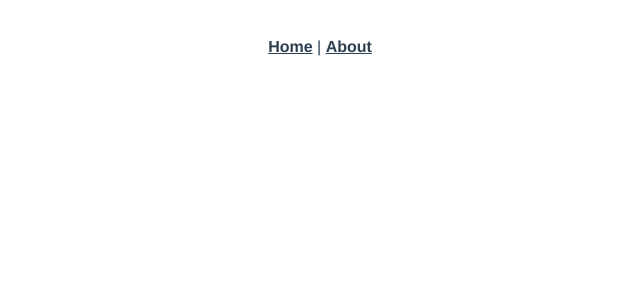
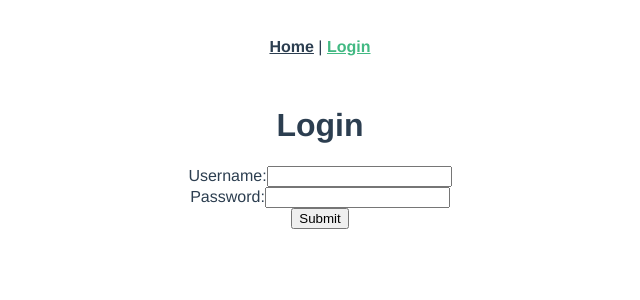
Before and after one commit to zackartborges/corkboard_frontend, a Vue app: page /login in a window 1280 px wide. Shown: the top 300 px of the page, without its empty margins (320-960 px from the left). Built offline with nearby package versions, Linux system fonts and the light colour scheme.

Commit message:
creates working login page. installs axios and all bits and pieces needed (main.js / index.js etc.)

```diff
--- a/package.json
+++ b/package.json
@@ -8,6 +8,7 @@
     "lint": "vue-cli-service lint"
   },
   "dependencies": {
+    "axios": "^0.21.1",
     "core-js": "^3.6.5",
     "vue": "^2.6.11",
     "vue-router": "^3.2.0"
--- a/src/App.vue
+++ b/src/App.vue
@@ -3,7 +3,7 @@
     <div id="nav">
       <router-link to="/">Home</router-link>
       |
-      <router-link to="/about">About</router-link>
+      <router-link to="/login">Login</router-link>
     </div>
     <router-view />
   </div>
--- /dev/null
+++ b/src/components/LoginInput.vue
@@ -0,0 +1,56 @@
+<template>
+  <div class="login">
+    <form v-on:submit.prevent="submit()">
+      <h1>Login</h1>
+      <ul>
+        <li class="text-danger" v-for="error in errors" v-bind:key="error">
+          {{ error }}
+        </li>
+      </ul>
+      <div class="form-group">
+        <label>Username:</label>
+        <input type="username" class="form-control" v-model="username" />
+      </div>
+      <div class="form-group">
+        <label>Password:</label>
+        <input type="password" class="form-control" v-model="password" />
+      </div>
+      <input type="submit" class="btn btn-primary" value="Submit" />
+    </form>
+  </div>
+</template>
+
+<script>
+import axios from "axios";
+
+export default {
+  data: function () {
+    return {
+      username: "",
+      password: "",
+      errors: [],
+    };
+  },
+  methods: {
+    submit: function () {
+      var params = {
+        username: this.username,
+        password: this.password,
+      };
+      axios
+        .post("/api/sessions", params)
+        .then((response) => {
+          axios.defaults.headers.common["Authorization"] = "Bearer " + response.data.jwt;
+          localStorage.setItem("jwt", response.data.jwt);
+          this.$router.push("/");
+        })
+        .catch((error) => {
+          console.log(error.response);
+          this.errors = ["Invalid username or password."];
+          this.username = "";
+          this.password = "";
+        });
+    },
+  },
+};
+</script>
--- a/src/main.js
+++ b/src/main.js
@@ -1,6 +1,15 @@
 import Vue from "vue";
 import App from "./App.vue";
 import router from "./router";
+import axios from "axios";
+
+axios.defaults.headers.common["X-Requested-With"] = "XMLHttpRequest";
+axios.defaults.baseURL = process.env.NODE_ENV === "development" ? "http://localhost:3000" : "/";
+
+var jwt = localStorage.getItem("jwt");
+if (jwt) {
+  axios.defaults.headers.common["Authorization"] = "Bearer " + jwt;
+}
 
 Vue.config.productionTip = false;
 
--- a/src/router/index.js
+++ b/src/router/index.js
@@ -1,6 +1,7 @@
 import Vue from "vue";
 import VueRouter from "vue-router";
 import Home from "../views/Home.vue";
+import Login from "../views/Login.vue";
 
 Vue.use(VueRouter);
 
@@ -11,12 +12,9 @@ const routes = [
     component: Home,
   },
   {
-    path: "/about",
-    name: "About",
-    // route level code-splitting
-    // this generates a separate chunk (about.[hash].js) for this route
-    // which is lazy-loaded when the route is visited.
-    component: () => import(/* webpackChunkName: "about" */ "../views/About.vue"),
+    path: "/login",
+    name: "Login",
+    component: Login,
   },
 ];
 
--- a/src/views/Home.vue
+++ b/src/views/Home.vue
@@ -1,18 +1,18 @@
 <template>
   <div class="home">
     <img alt="Vue logo" src="../assets/logo.png" />
-    <HelloWorld msg="Welcome to Your Vue.js App" />
+    <!-- <HelloWorld msg="Welcome to Your Vue.js App" /> -->
   </div>
 </template>
 
 <script>
 // @ is an alias to /src
-import HelloWorld from "@/components/HelloWorld.vue";
+// import HelloWorld from "@/components/HelloWorld.vue";
 
 export default {
   name: "Home",
   components: {
-    HelloWorld,
+    // HelloWorld,
   },
 };
 </script>
--- /dev/null
+++ b/src/views/Login.vue
@@ -0,0 +1,17 @@
+<template>
+  <div class="home">
+    <login-input></login-input>
+  </div>
+</template>
+
+<script>
+import LoginInput from "../components/LoginInput.vue";
+// @ is an alias to /src
+
+export default {
+  name: "Home",
+  components: {
+    LoginInput,
+  },
+};
+</script>
```
Also changed, not shown: 1 other file (tests, documents, lock files or other folders).
